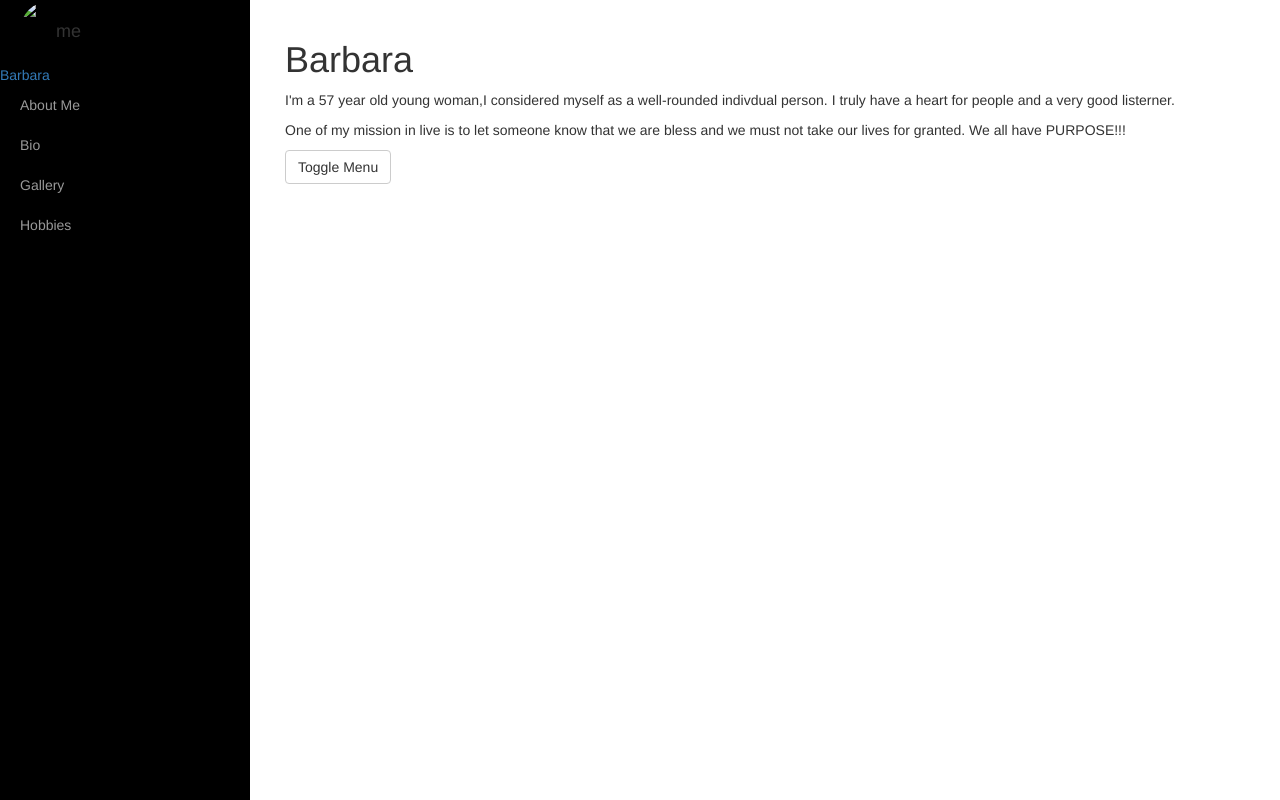
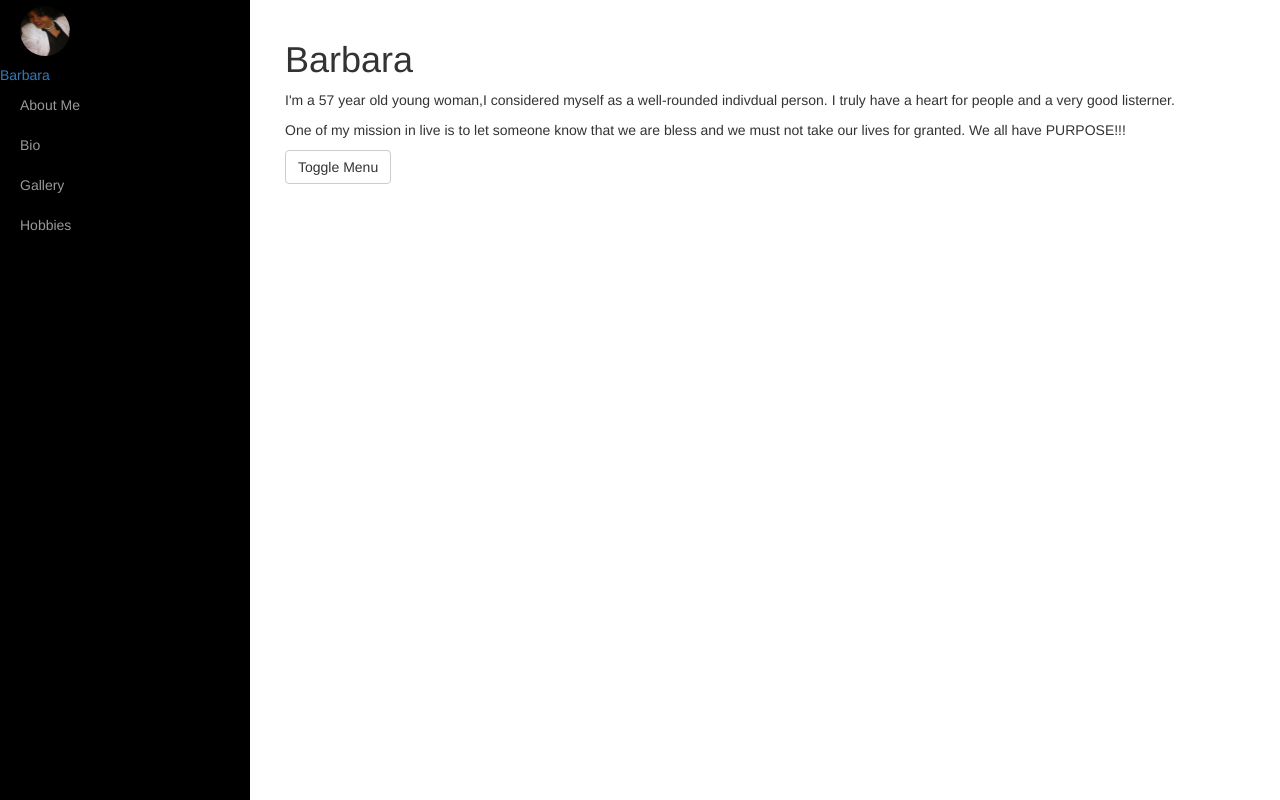
Before and after one commit to Barbara57/personal1, a plain HTML site: page index.html in a window 1280 px wide. Drawn offline with Linux system fonts and the light colour scheme.

Commit message:
Update index.html

```diff
--- a/index.html
+++ b/index.html
@@ -34,7 +34,7 @@
         <div id="sidebar-wrapper">
             <ul class="sidebar-nav">
                 <li class="sidebar-brand">
-                    <img src="images/CAM01723.jpg"alt="me" class="img-circle" width="50" height="50">
+                    <img src="image/CAM01723.jpg"alt="me" class="img-circle" width="50" height="50">
                          </li>
                     <a href="#">
                         Barbara
```
